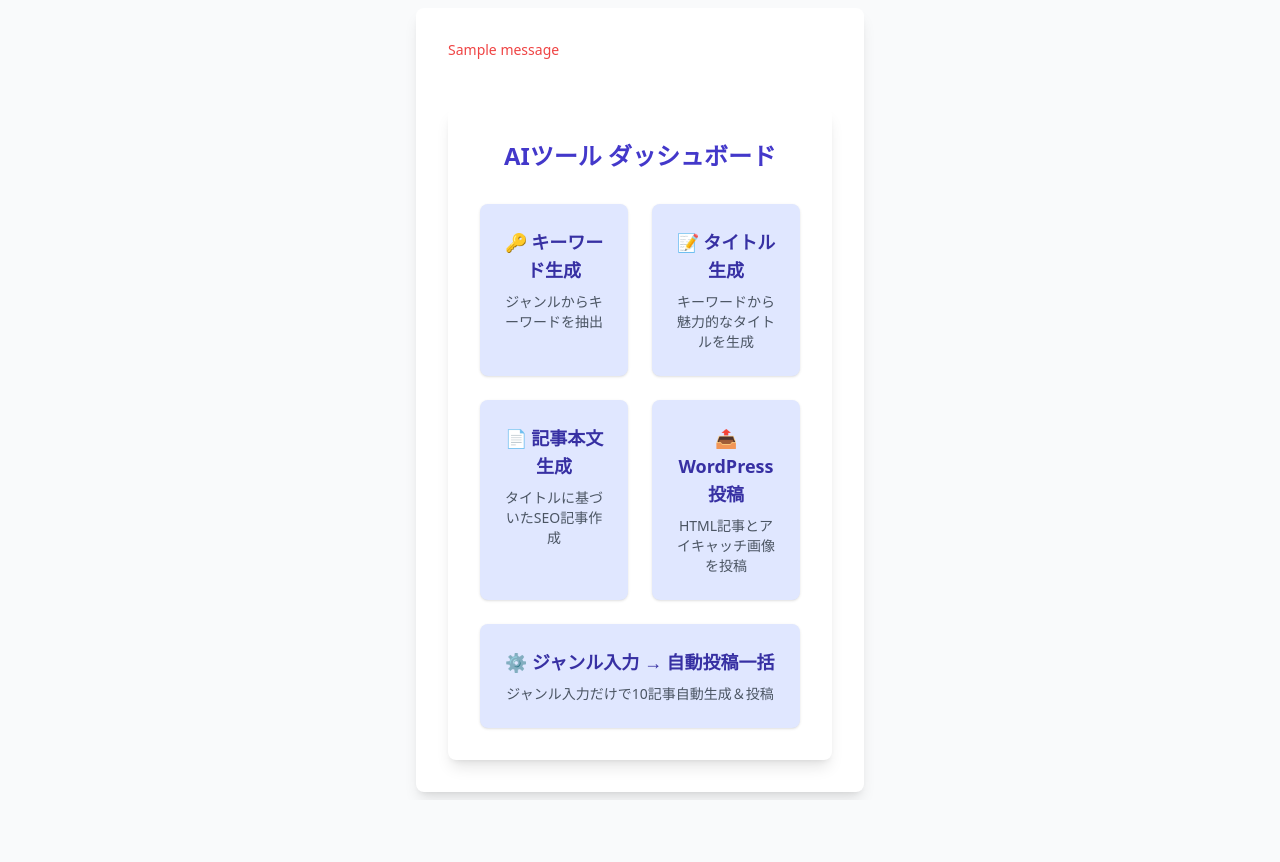
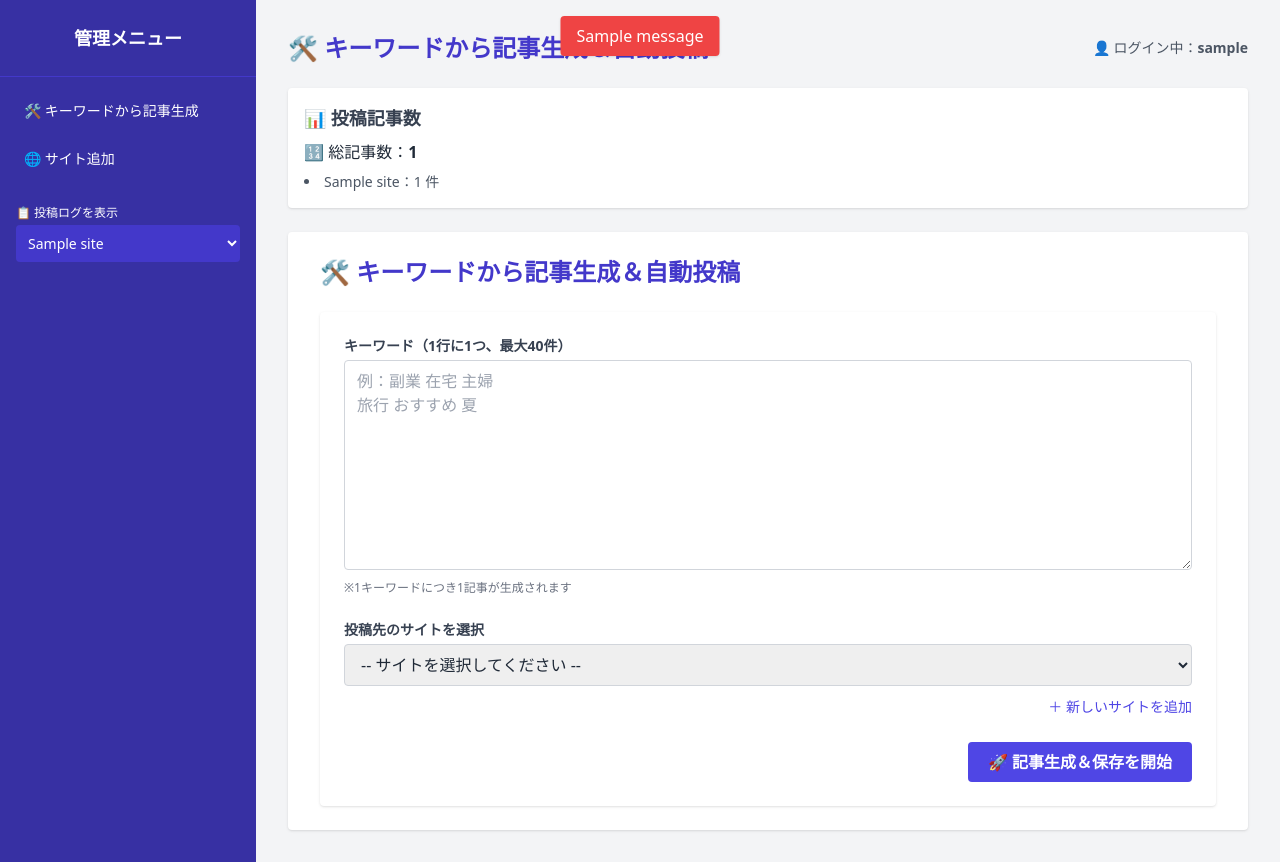
Before and after one commit to ryu-matsu2002/ver4-ai-posting-tool, a Flask app: page /dashboard in a window 1280 px wide. Before the commit the page ends 799 px from the top, so only its background shows below. Run offline with Flask 3, Linux system fonts and the light colour scheme; a user stored in the database is signed in; tables that the repository leaves empty hold one stand-in row (values such as "Sample post"); one stand-in notice (Sample message) is shown; some libraries are stand-ins or nearby versions.

Commit message:
💡 UI改良 + 自動投稿 + 投稿ログ + ダッシュボード整備

```diff
--- a/app/routes/dashboard.py
+++ b/app/routes/dashboard.py
@@ -1,11 +1,29 @@
 # 📁 ファイルパス: app/routes/dashboard.py
 
-from flask import Blueprint, render_template
-from flask_login import login_required
+from flask import Blueprint, render_template, request, redirect, url_for
+from flask_login import login_required, current_user
+from app.models import ScheduledPost, Site
 
 dashboard_bp = Blueprint("dashboard", __name__)
 
-@dashboard_bp.route("/dashboard")
+@dashboard_bp.route("/dashboard", methods=["GET"])
 @login_required
 def dashboard():
-    return render_template("dashboard.html")
+    selected_site_id = request.args.get("site_id", type=int)
+    sites = Site.query.filter_by(user_id=current_user.id).all()
+
+    total_posts = ScheduledPost.query.filter_by(user_id=current_user.id).count()
+
+    # サイト別の記事数を集計
+    post_counts = {
+        site.id: ScheduledPost.query.filter_by(user_id=current_user.id, site_id=site.id).count()
+        for site in sites
+    }
+
+    return render_template(
+        "dashboard.html",
+        sites=sites,
+        selected_site_id=selected_site_id,
+        total_posts=total_posts,
+        post_counts=post_counts
+    )
--- a/app/templates/auto_post.html
+++ b/app/templates/auto_post.html
@@ -1,69 +1,62 @@
 <!-- 📁 templates/auto_post.html -->
-<!DOCTYPE html>
-<html lang="ja">
-<head>
-  <meta charset="UTF-8">
-  <title>記事自動生成＆投稿ツール</title>
-  <script src="https://cdn.tailwindcss.com"></script>
-</head>
-<body class="bg-gray-100 text-gray-800 min-h-screen py-10">
-
-  <div class="max-w-4xl mx-auto px-4">
-    <h1 class="text-3xl font-bold text-center text-indigo-700 mb-8">🛠️ 記事自動生成ツール</h1>
+<div class="max-w-4xl mx-auto">
+  <h1 class="text-2xl font-bold text-indigo-700 mb-6">🛠️ キーワードから記事生成＆自動投稿</h1>
 
   <!-- 入力フォーム -->
-    <form method="POST" class="bg-white p-6 rounded shadow-md space-y-4">
-
-      <!-- キーワード一括入力 -->
+  <form method="POST" class="bg-white p-6 rounded shadow space-y-6">
+    <!-- 🔹 キーワード一括入力 -->
     <div>
-        <label class="block font-semibold mb-1">キーワード（1行に1つ、最大40件）</label>
-        <textarea name="keywords" rows="10" placeholder="例：副業 在宅 主婦&#10;旅行 おすすめ 夏"
-                  required
-                  class="w-full border border-gray-300 rounded px-3 py-2 resize-y"></textarea>
-        <p class="text-sm text-gray-500 mt-1">※キーワードごとに1記事が生成されます</p>
+      <label for="keywords" class="block text-sm font-semibold text-gray-700 mb-1">
+        キーワード（1行に1つ、最大40件）
+      </label>
+      <textarea name="keywords" id="keywords" rows="8" required
+                class="w-full border border-gray-300 rounded px-3 py-2 resize-y focus:outline-none focus:ring-2 focus:ring-indigo-400"
+                placeholder="例：副業 在宅 主婦&#10;旅行 おすすめ 夏"></textarea>
+      <p class="text-xs text-gray-500 mt-1">※1キーワードにつき1記事が生成されます</p>
     </div>
 
-      <!-- サイト選択 -->
+    <!-- 🔹 サイト選択 -->
     <div>
-        <label class="block font-semibold mb-1">投稿先のサイトを選択</label>
-        <select name="site_id" required class="w-full border border-gray-300 rounded px-3 py-2">
+      <label for="site_id" class="block text-sm font-semibold text-gray-700 mb-1">
+        投稿先のサイトを選択
+      </label>
+      <select name="site_id" id="site_id" required
+              class="w-full border border-gray-300 rounded px-3 py-2 focus:outline-none focus:ring-2 focus:ring-indigo-400">
         <option value="">-- サイトを選択してください --</option>
         {% for site in sites %}
           <option value="{{ site.id }}">{{ site.name }}（{{ site.url }}）</option>
         {% endfor %}
       </select>
-      </div>
 
-      <div class="text-right mt-1">
-        <a href="{{ url_for('site.add_site') }}" class="text-sm text-blue-600 hover:underline">
+      <div class="mt-2 text-right">
+        <a href="{{ url_for('site.add_site') }}" class="text-sm text-indigo-600 hover:underline">
           ＋ 新しいサイトを追加
         </a>
       </div>
+    </div>
 
-      <button type="submit" class="bg-indigo-600 text-white px-4 py-2 rounded hover:bg-indigo-700">
+    <!-- 🔹 送信ボタン -->
+    <div class="text-right">
+      <button type="submit"
+              class="bg-indigo-600 hover:bg-indigo-700 text-white font-bold px-5 py-2 rounded transition">
         🚀 記事生成＆保存を開始
       </button>
+    </div>
   </form>
 
-    <!-- 結果表示 -->
+  <!-- 結果表示エリア（オプション） -->
+  {% if result %}
     <div class="mt-10">
-      <h2 class="text-xl font-semibold text-center text-indigo-600 mb-4">📝 記事生成結果</h2>
-
-      {% if result %}
+      <h2 class="text-lg font-semibold text-center text-indigo-600 mb-4">📝 記事生成結果</h2>
       <ul class="space-y-4">
         {% for item in result %}
-          <li class="bg-white p-4 rounded shadow-md">
+          <li class="bg-white p-4 rounded shadow">
             <p class="font-semibold text-gray-900">タイトル：{{ item.title }}</p>
-            <p class="text-sm">ステータス：{{ item.status }}</p>
-            <p class="text-sm text-gray-500">{{ item.message }}</p>
+            <p class="text-sm text-gray-700">ステータス：{{ item.status }}</p>
+            <p class="text-xs text-gray-500">{{ item.message }}</p>
           </li>
         {% endfor %}
       </ul>
-      {% else %}
-        <p class="text-center text-gray-500">まだ記事は生成されていません。</p>
+    </div>
   {% endif %}
 </div>
-  </div>
-
-</body>
-</html>
--- a/app/templates/base.html
+++ b/app/templates/base.html
@@ -4,21 +4,27 @@
 <head>
     <meta charset="UTF-8">
     <title>{% block title %}AI記事自動投稿ツール{% endblock %}</title>
+    <meta name="viewport" content="width=device-width, initial-scale=1.0">
     <script src="https://cdn.tailwindcss.com"></script>
 </head>
-<body class="bg-gray-50 flex items-center justify-center min-h-screen">
-    <div class="bg-white shadow-lg rounded-lg p-8 w-full max-w-md">
+<body class="bg-gray-100 text-gray-800 min-h-screen">
+
+    <!-- フラッシュメッセージ -->
     {% with messages = get_flashed_messages() %}
       {% if messages %}
-                <ul class="mb-4">
+        <div class="fixed top-4 left-1/2 transform -translate-x-1/2 z-50">
           {% for message in messages %}
-                        <li class="text-red-500 text-sm">{{ message }}</li>
+            <div class="bg-red-500 text-white px-4 py-2 rounded shadow mb-2">
+              {{ message }}
+            </div>
           {% endfor %}
-                </ul>
+        </div>
       {% endif %}
     {% endwith %}
 
-        {% block content %}{% endblock %}
-    </div>
+    <!-- 各ページのメインコンテンツ -->
+    {% block content %}
+    {% endblock %}
+
 </body>
 </html>
--- a/app/templates/dashboard.html
+++ b/app/templates/dashboard.html
@@ -1,37 +1,57 @@
-<!-- 📁 ファイルパス: templates/dashboard.html -->
 {% extends "base.html" %}
 
 {% block title %}ダッシュボード{% endblock %}
 
 {% block content %}
-<div class="max-w-3xl mx-auto mt-12 bg-white rounded-lg shadow-lg p-8">
-    <h1 class="text-2xl font-bold text-center text-indigo-700 mb-8">AIツール ダッシュボード</h1>
+<div class="flex flex-col md:flex-row min-h-screen">
 
-    <div class="grid grid-cols-1 sm:grid-cols-2 gap-6">
-        <a href="/keyword" class="bg-indigo-100 hover:bg-indigo-200 transition rounded-lg p-6 text-center shadow">
-            <h2 class="text-lg font-semibold text-indigo-800">🔑 キーワード生成</h2>
-            <p class="text-sm text-gray-600 mt-2">ジャンルからキーワードを抽出</p>
-        </a>
+  <!-- サイドメニュー -->
+  <aside class="w-full md:w-64 bg-indigo-800 text-white flex-shrink-0">
+    <div class="p-6 text-center text-lg font-bold border-b border-indigo-700">
+      管理メニュー
+    </div>
+    <nav class="flex flex-col p-4 space-y-3 text-sm">
+      <a href="{{ url_for('auto_post.auto_post') }}" class="hover:bg-indigo-700 p-2 rounded transition">🛠️ キーワードから記事生成</a>
+      <a href="{{ url_for('site.add_site') }}" class="hover:bg-indigo-700 p-2 rounded transition">🌐 サイト追加</a>
 
-        <a href="/title" class="bg-indigo-100 hover:bg-indigo-200 transition rounded-lg p-6 text-center shadow">
-            <h2 class="text-lg font-semibold text-indigo-800">📝 タイトル生成</h2>
-            <p class="text-sm text-gray-600 mt-2">キーワードから魅力的なタイトルを生成</p>
-        </a>
+      <form method="GET" action="{{ url_for('admin_log.admin_post_log') }}">
+        <label class="block text-xs text-white mb-1 mt-4">📋 投稿ログを表示</label>
+        <select name="site_id" onchange="this.form.submit()" class="w-full bg-indigo-700 text-white text-sm p-2 rounded">
+          {% for site in sites %}
+            <option value="{{ site.id }}" {% if site.id == selected_site_id %}selected{% endif %}>
+              {{ site.name }}
+            </option>
+          {% endfor %}
+        </select>
+      </form>
+    </nav>
+  </aside>
 
-        <a href="/article" class="bg-indigo-100 hover:bg-indigo-200 transition rounded-lg p-6 text-center shadow">
-            <h2 class="text-lg font-semibold text-indigo-800">📄 記事本文生成</h2>
-            <p class="text-sm text-gray-600 mt-2">タイトルに基づいたSEO記事作成</p>
-        </a>
+  <!-- メインコンテンツ -->
+  <main class="flex-1 p-8 bg-gray-100 min-h-screen">
+    <div class="flex justify-between items-center mb-6">
+      <h1 class="text-2xl font-bold text-indigo-700">🛠️ キーワードから記事生成＆自動投稿</h1>
+      <div class="text-sm text-gray-600">
+        👤 ログイン中：<span class="font-semibold">{{ current_user.username }}</span>
+      </div>
+    </div>
 
-        <a href="/post-test" class="bg-indigo-100 hover:bg-indigo-200 transition rounded-lg p-6 text-center shadow">
-            <h2 class="text-lg font-semibold text-indigo-800">📤 WordPress投稿</h2>
-            <p class="text-sm text-gray-600 mt-2">HTML記事とアイキャッチ画像を投稿</p>
-        </a>
+    <!-- 記事統計 -->
+    <div class="mb-6 bg-white p-4 rounded shadow">
+      <h2 class="text-lg font-semibold text-gray-700 mb-2">📊 投稿記事数</h2>
+      <p class="text-gray-800">🔢 総記事数：<span class="font-bold">{{ total_posts }}</span></p>
+      <ul class="mt-2 text-sm text-gray-600 list-disc list-inside">
+        {% for site in sites %}
+          <li>{{ site.name }}：{{ post_counts[site.id] }} 件</li>
+        {% endfor %}
+      </ul>
+    </div>
 
-        <a href="/auto-post" class="bg-indigo-100 hover:bg-indigo-200 transition rounded-lg p-6 text-center shadow col-span-1 sm:col-span-2">
-            <h2 class="text-lg font-semibold text-indigo-800">⚙️ ジャンル入力 → 自動投稿一括</h2>
-            <p class="text-sm text-gray-600 mt-2">ジャンル入力だけで10記事自動生成＆投稿</p>
-        </a>
+    <!-- 自動投稿ツール -->
+    <div class="bg-white shadow rounded p-6">
+      {% include "auto_post.html" %}
     </div>
+  </main>
+
 </div>
 {% endblock %}
--- a/app/templates/preview_post.html
+++ b/app/templates/preview_post.html
@@ -20,12 +20,12 @@
         <!-- タイトル -->
         <h1 class="text-2xl font-bold text-indigo-700 mb-4">{{ post.title }}</h1>
 
-        <!-- 投稿予定日時 -->
+        <!-- 投稿日時（JST） -->
         <div class="text-sm text-gray-500 mb-6">
-            投稿予定日時：{{ post.scheduled_time.strftime('%Y-%m-%d %H:%M') }}
+            投稿予定日時（JST）：{{ post.scheduled_time | timezone("Asia/Tokyo") | date('%Y-%m-%d %H:%M') }}
         </div>
 
-        <!-- 本文（画像含む） -->
+        <!-- 本文（画像含むHTML） -->
         <div class="prose prose-indigo max-w-none">
             {{ post.body | safe }}
         </div>
```
Also changed, not shown: app/routes/admin_log.py (+33 -11 lines), app/routes/auto_post.py (+6 -7 lines), app/routes/site.py (+16 -9 lines), app/templates/add_site.html (+56 -30 lines), app/templates/admin_log.html (+16 -7 lines), app/templates/edit_post.html (+7 -1 lines). Lines whose indentation alone changed are shown as unchanged.
